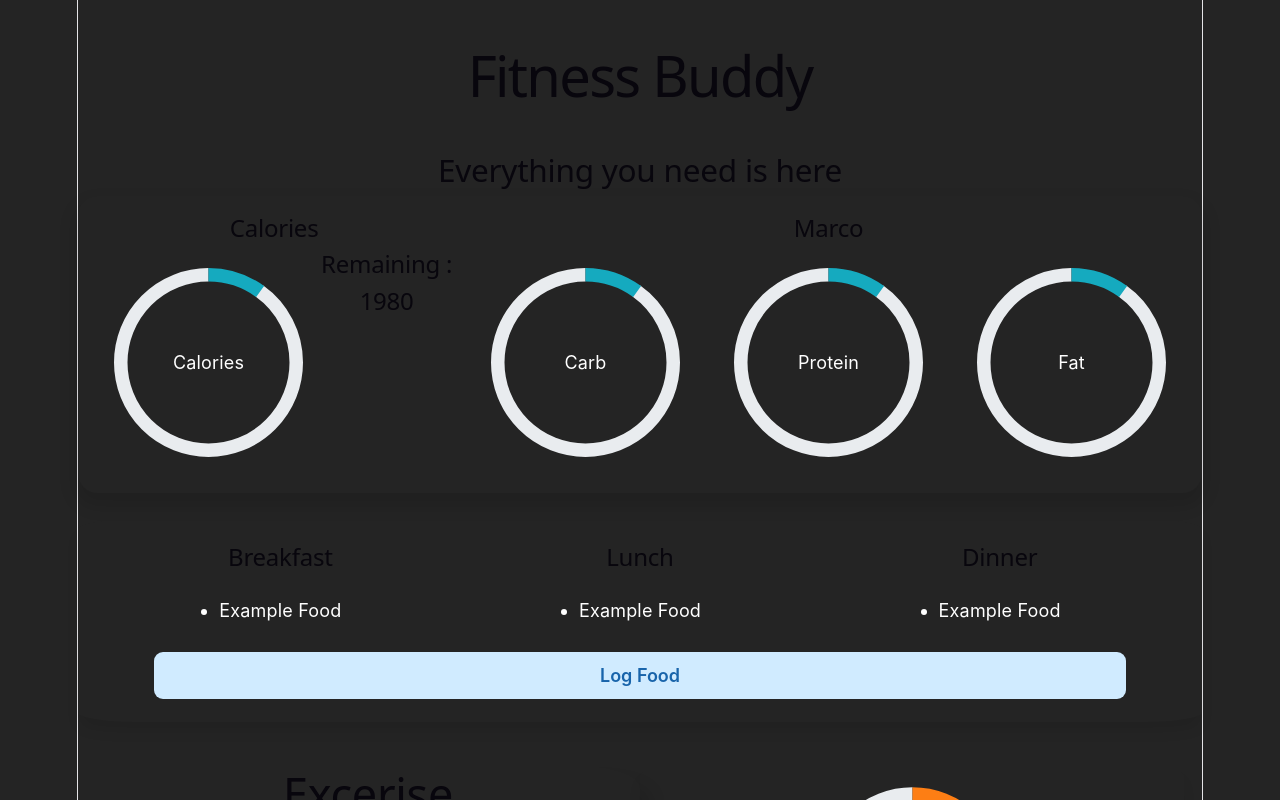
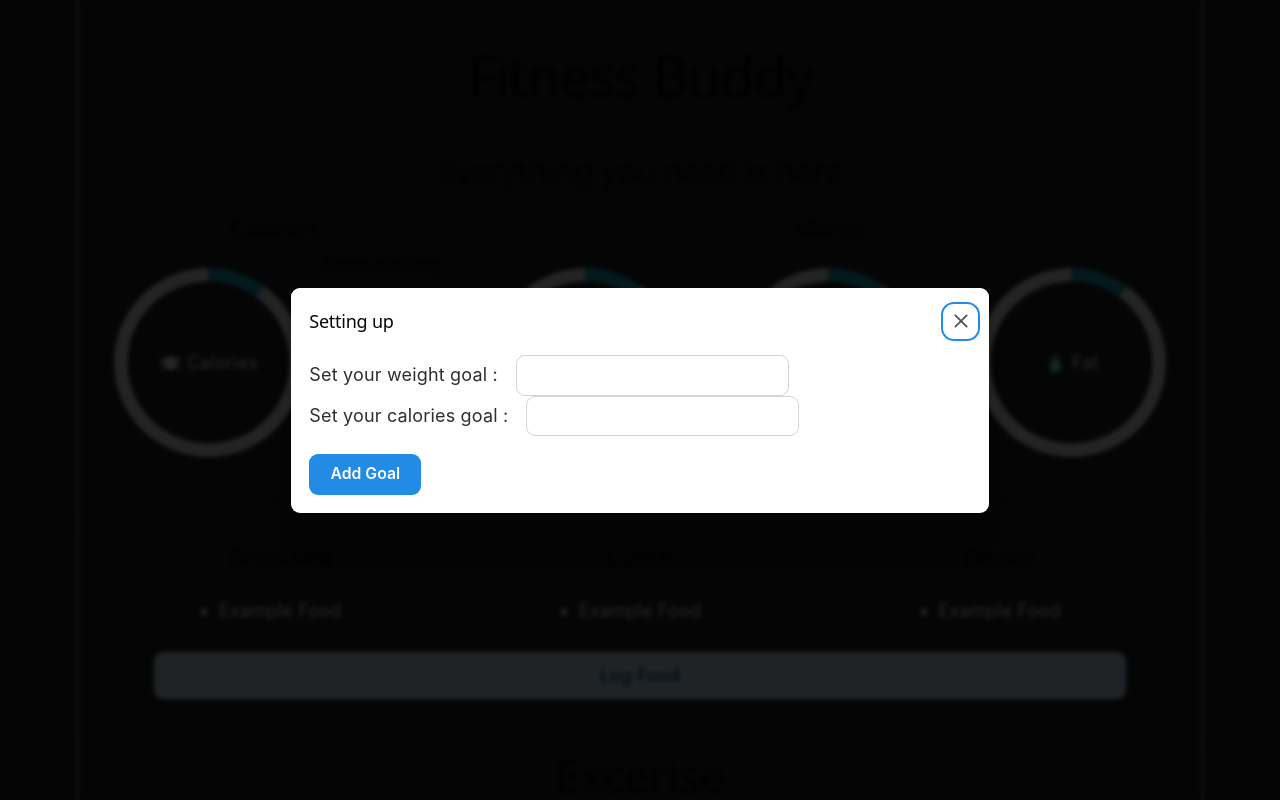
Before and after one commit to Neco-arch/Marcoapp, a React app in the folder frontend/: page / in a window 1280 px wide. Shown: the top 800 px of the page. Built offline with nearby package versions, Linux system fonts and the light colour scheme; the HTML template or start-up script is replaced by a standard one.

Commit message:
feat : add ui for getting start

```diff
--- a/frontend/package.json
+++ b/frontend/package.json
@@ -17,7 +17,8 @@
     "postcss-preset-mantine": "^1.18.0",
     "postcss-simple-vars": "^7.0.1",
     "react": "^19.2.8",
-    "react-dom": "^19.2.8"
+    "react-dom": "^19.2.8",
+    "zustand": "^5.0.15"
   },
   "devDependencies": {
     "@eslint/js": "^10.0.1",
--- a/frontend/src/App.css
+++ b/frontend/src/App.css
@@ -79,24 +79,12 @@ dialog {
     padding: 1rem;
 }
 
-.Excerise_wrapper {
+.Excerise {
     display: flex;
-    justify-content: space-between;
-    height: 250px;
-    padding: 1rem;
+    flex-direction: column;
+    border-radius: 5%;
 }
 
-.Excerise {
-    flex-basis: 50%;
-}
-
-.Caloriesring {
-    display: flex;
-    justify-content: center;
-    flex-basis: 50%;
-    box-shadow: rgba(0, 0, 0, 0.1) 0 10px 15px -3px;
-    border-radius: 5%;
-}
 
 .Cal_section {
     display: flex;
--- a/frontend/src/App.jsx
+++ b/frontend/src/App.jsx
@@ -3,8 +3,8 @@ import './App.css'
 // Components
 import Progress from './components/Progress.jsx'
 import LogFood from './components/Logfood.jsx'
-import CaloriesUI from './components/Caloriescounting.jsx'
 import ExceriseUI from './components/Logexcerise.jsx'
+import Gettingstart from './components/gettingstart.jsx'
 
 
 
@@ -22,9 +22,9 @@ function App() {
         <LogFood></LogFood>
         <div className='Excerise_wrapper'>
           <ExceriseUI></ExceriseUI>
-          <CaloriesUI></CaloriesUI>
         </div>
     </div>
+    <Gettingstart></Gettingstart>
     </>
   )
 }
--- a/frontend/src/components/Caloriescounting.jsx
+++ /dev/null
@@ -1,22 +0,0 @@
-import { RingProgress, Text } from '@mantine/core';
-
-export default function CaloriesUI() {
-  const calories = 450;
-  const goal = 600;
-  const percentage = Math.round((calories / goal) * 100);
-
-  return (
-    <div className='Caloriesring'>
-      <RingProgress
-        size={200}
-        thickness={16}
-        sections={[{ value: percentage, color: 'orange' }]}
-        label={
-          <Text size="sm" ta="center">
-            Calories Burned: {calories}
-          </Text>
-        }
-      />
-    </div>
-  );
-}
--- a/frontend/src/components/Logexcerise.jsx
+++ b/frontend/src/components/Logexcerise.jsx
@@ -1,6 +1,6 @@
-import "./Logexcerise.css";
+import "./css/Logexcerise.css";
 import { useState } from "react";
-import { Dialog, Group, Button, TextInput, Text, Select } from "@mantine/core";
+import { Modal, Group, Button, TextInput, Text, Select } from "@mantine/core";
 import { useDisclosure } from "@mantine/hooks";
 import axios from "axios";
 
@@ -32,31 +32,18 @@ export default function ExceriseUI() {
         <Button onClick={toggle}>Add Excerise</Button>
       </div>
 
-      <Dialog
+      <Modal
         opened={opened}
-        withBorder
-        withCloseButton
         onClose={close}
+        title="Add your excerise"
         size="lg"
-        style={{
-          position: "fixed",
-          top: "40%",
-          left: "40%",
-          transform: "translate(-50%, -50%)",
+        centered
+        overlayProps={{
+          backgroundOpacity: 0.85,
+          color: "#000",
+          blur: 2,
         }}
       >
-        <Group display={"flex"} justify="center">
-          <Text
-            size="sm"
-            mb="xs"
-            fw={500}
-            style={{ fontSize: "1.3rem" }}
-            className="DialogText"
-          >
-            Add your excerise
-          </Text>
-        </Group>
-
         <Group>
           <div>
             <label>Excerise name : </label>
@@ -78,9 +65,9 @@ export default function ExceriseUI() {
         </Group>
 
         <Group className="Submit_button">
-          <Button onClick={close}>Add meal</Button>
+          <Button onClick={handlesubmit}>Add meal</Button>
         </Group>
-      </Dialog>
+      </Modal>
     </>
   );
 }
--- a/frontend/src/components/Logfooddialog.jsx
+++ b/frontend/src/components/Logfooddialog.jsx
@@ -1,7 +1,7 @@
 import { useState } from 'react';
 import axios from 'axios'
-import { Dialog, Group, Button, TextInput, Text, Select } from '@mantine/core';
-import './Dialog.css'
+import { Modal, Group, Button, TextInput, Text, Select } from '@mantine/core';
+import './css/Dialog.css'
 
 export default function FoodDialog({ opened, toggle, close }) {
   const [formdata , saveformdata ] = useState({
@@ -13,36 +13,28 @@ export default function FoodDialog({ opened, toggle, close }) {
 
   const handleChange = (field) => (event) => {
     const value = event.currentTarget.value;
-    setformdata((prev) => ({
+    saveformdata((prev) => ({
       ...prev,
       [field]: value,
     }));
+  };
 
-  const handlesubmit = () => {
+  const handlesubmit = async() => {
 
-  };
-  };
+    }
   return (
-    <>
-      <Dialog
-        opened={opened}
-        withCloseButton
-        onClose={close}
-        size="lg"
-        style={{
-          position: 'fixed',
-          top: '20%',
-          left: '40%',
-          transform: 'translate(-50%, -50%)',
-        }}
-      >
-        <Group justify='center' display={'flex'}>
-          <Text size="sm" mb="xs" fw={500}  style={{fontSize : '1.3rem'}} className='DialogText'  >
-          Add your meal
-        </Text>
-        </Group>
-
-
+    <Modal
+      opened={opened}
+      onClose={close}
+      title="Add your meal"
+      size="lg"
+      centered
+      overlayProps={{
+        backgroundOpacity: 0.85,
+        color: '#000',
+        blur: 2,
+      }}
+    >
         <Group align="flex-end">
             <div>
                 <Select
@@ -52,25 +44,24 @@ export default function FoodDialog({ opened, toggle, close }) {
                  />
             </div>
             <div>
-                <label>Meal name : </label><TextInput placeholder="French Fries"  />
+                <label>Meal name : </label><TextInput placeholder="French Fries" value={formdata.mealname} onChange={handleChange('mealname')}  />
             </div>
             <div>
-                <label>Carb : </label><TextInput placeholder="e.g. 20g"  />
+                <label>Carb : </label><TextInput placeholder="e.g. 20g"  value={formdata.carb}  onChange={handleChange('carb')}/>
             </div>
 
             <div>
-                <label>Protein : </label><TextInput placeholder="e.g. 30g"  />
+                <label>Protein : </label><TextInput placeholder="e.g. 30g"  value={formdata.protein}  onChange={handleChange('protein')}/>
             </div>
 
             <div>
-                <label>Fat : </label><TextInput placeholder="e.g. 40g"  />
+                <label>Fat : </label><TextInput placeholder="e.g. 40g"  value={formdata.fat}  onChange={handleChange('fat')}/>
             </div>
 
         </Group>
         <Group className='Submit_button'>
-            <Button onClick={close}>Add meal</Button>
+            <Button onClick={handlesubmit}>Add meal</Button>
         </Group>
-      </Dialog>
-    </>
+    </Modal>
   );
 }
--- a/frontend/src/components/Progress.jsx
+++ b/frontend/src/components/Progress.jsx
@@ -11,7 +11,7 @@ export default function Progress({ Calories, WeightGoal  }) {
         size={200}
             label={<>
             <Text size='s' ta="center" >
-                Calories
+                🍽️ Calories
                 </Text>
             </>
             }
@@ -32,6 +32,7 @@ export default function Progress({ Calories, WeightGoal  }) {
         size={200}
             label={<>
             <Text size='s' ta="center" >
+                🍞
                     Carb
                 </Text>
             </>
@@ -44,7 +45,7 @@ export default function Progress({ Calories, WeightGoal  }) {
         size={200}
             label={<>
             <Text size='s' ta="center" >
-                    Protein
+                    🥩 Protein
                 </Text>
             </>
 
@@ -56,7 +57,7 @@ export default function Progress({ Calories, WeightGoal  }) {
         size={200}
             label={<>
             <Text size='s' ta="center" >
-                    Fat
+                    🧴 Fat
                 </Text>
             </>
 
--- /dev/null
+++ b/frontend/src/components/gettingstart.jsx
@@ -0,0 +1,52 @@
+import { useState } from "react";
+import { Dialog, Group, Button, TextInput, Text, Select, Modal } from "@mantine/core";
+import { useDisclosure } from "@mantine/hooks";
+import userstatus from '../global/userstatus.jsx'
+
+export default function Gettingstart() {
+
+    const [ data , savedata ] = useState({
+        'weightgoal' : '' ,
+        'caloriestarget' : '',
+    })
+    const newuser = userstatus((state) => state.newuser);
+    const setNewUser = userstatus((state) => state.setNewUser);
+
+      const handleChange = (field) => (event) => {
+    const value = event.currentTarget.value;
+    savedata((prev) => ({
+      ...prev,
+      [field]: value,
+    }));
+  };
+
+  const handlesubmit = async() => {
+
+  }
+
+    return (<Modal
+    opened={newuser}
+    onClose={() => setNewUser()}
+    title="Setting up"
+    withCloseButton
+        size="lg"
+        centered
+        overlayProps={{
+          backgroundOpacity: 0.85,
+          color: "#000",
+          blur: 2,
+        }}
+    >
+    <Group>
+        <Text c={'dark'}>Set your weight goal : </Text><TextInput value={data.weightgoal} onChange={handleChange('weightgoal')}/>
+    </Group>
+
+    <Group>
+        <Text c={'dark'}>Set your calories goal : </Text><TextInput value={data.caloriestarget} onChange={handleChange('caloriestarget')}/>
+    </Group>
+
+    <Group className='Submit_button'>
+            <Button onClick={handlesubmit}>Add Goal</Button>
+        </Group>
+    </Modal>)
+}
--- /dev/null
+++ b/frontend/src/global/userstatus.jsx
@@ -0,0 +1,8 @@
+import { create } from 'zustand';
+
+const updateuser = create((set) => ({
+  newuser: true,
+  setNewUser: ( ) => set({ newuser: false }),
+}));
+
+export default updateuser;
```
Also changed, not shown: frontend/src/components/css/Dialog.css (renamed from frontend/src/components/Dialog.css), frontend/src/components/css/Logexcerise.css (renamed from frontend/src/components/Logexcerise.css), 1 other file (tests, documents, lock files or other folders).
